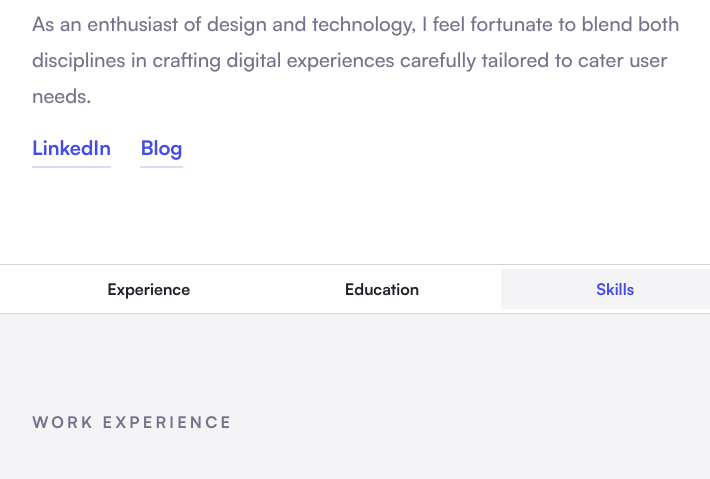
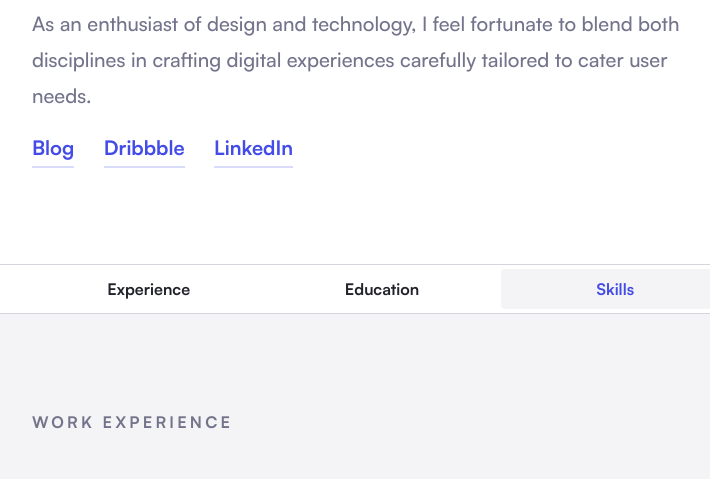
Before and after one commit to ricardoaliaga/ricardoaliaga.github.io, a website: page index.html in a window 1280 px wide. Shown: the part 259-738 px from the top of the page, without its empty margins (258-968 px from the left). Drawn offline with nearby package versions, Linux system fonts and the light colour scheme.

Commit message:
Added Dribbble link

```diff
--- a/index.html
+++ b/index.html
@@ -26,8 +26,9 @@
       <section class="c-header__descrip">
         <p class="o-parag">As an enthusiast of design and technology, I feel fortunate to blend both disciplines in crafting digital experiences carefully tailored to cater user needs.</p>
         <div class="c-header__descrip__link-group o-parag">
+          <a href="https://medium.com/@ricardoaliaga" class="c-header__descrip__link o-inlineb-link" target="_blank">Blog</a>
+          <a href="https://dribbble.com/ricardoaliaga" class="c-header__descrip__link o-inlineb-link" target="_blank">Dribbble</a>
           <a href="https://es.linkedin.com/in/ricardoaliaga" target="_blank" class="c-header__descrip__link o-inlineb-link">LinkedIn</a>
-          <a href="https://medium.com/@ricardoaliaga" class="c-header__descrip__link o-inlineb-link" target="_blank">Blog</a>
         </div>
       </section>
     </article>
@@ -212,8 +213,9 @@
   <footer class="c-footer o-region o-region--dark-bg">
     <section class="o-wrapper">
       <div class="c-footer__links o-parag">
+        <a href="https://medium.com/@ricardoaliaga" target="_blank" class="c-footer__links__link o-inlineb-link">Blog</a>
+        <a href="https://dribbble.com/ricardoaliaga" target="_blank" class="c-footer__links__link o-inlineb-link">Dribbble</a>
         <a href="https://es.linkedin.com/in/ricardoaliaga" target="_blank" class="c-footer__links__link o-inlineb-link">LinkedIn</a>
-        <a href="https://medium.com/@ricardoaliaga" target="_blank" class="c-footer__links__link o-inlineb-link">Blog</a>
       </div>
       <p class="c-footer__credit o-parag">Ricardo Sánchez Aliaga &copy; <span class="js-current-year"></span><br>
         All rights reserved</p>
```
